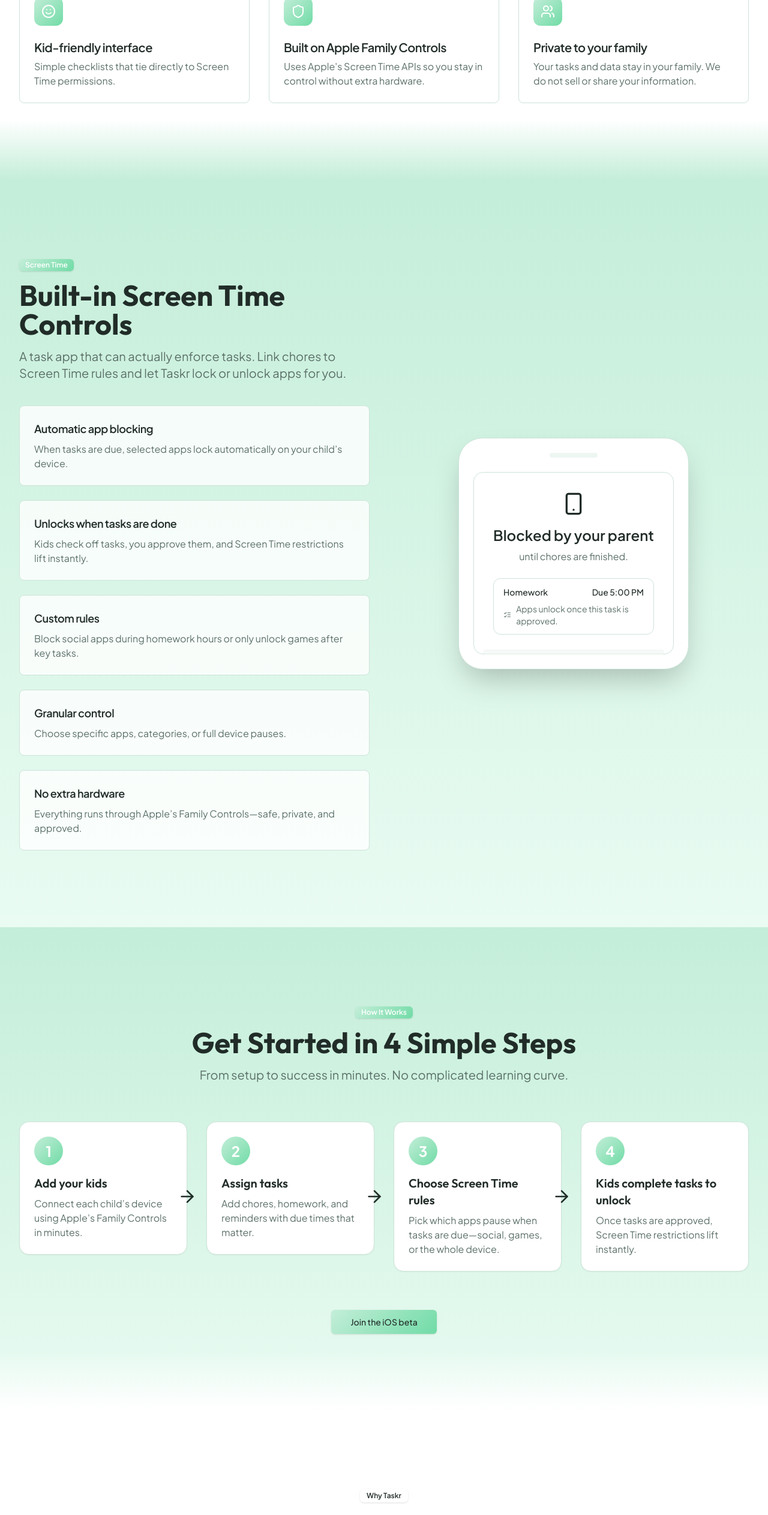
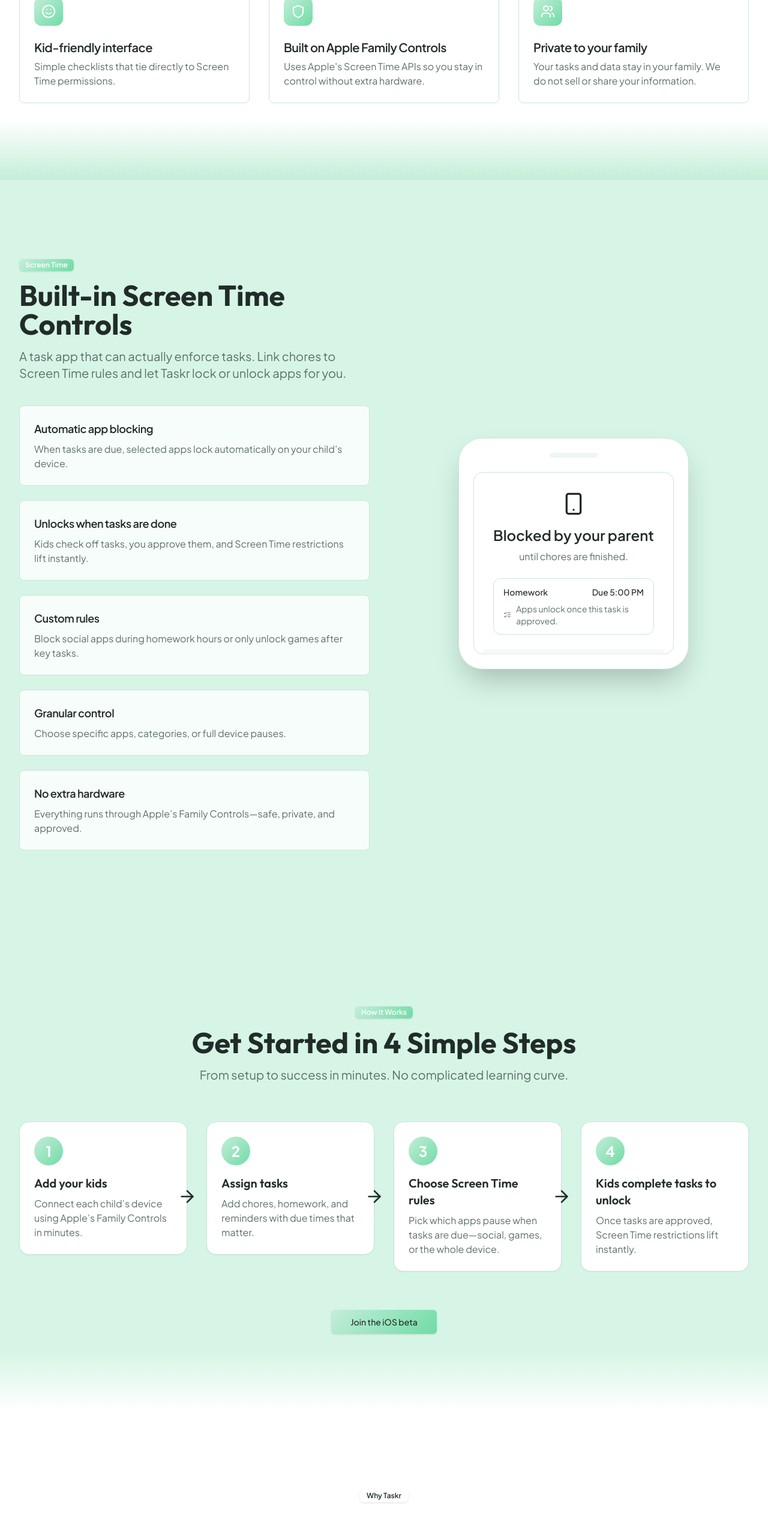
Before and after one commit to johnnywalker100/taskrsite, a Next.js app: page / in a window 1280 px wide. Shown: the part 1496-4022 px from the top of the page at 60% size. Built offline with nearby package versions, Linux system fonts and the light colour scheme.

Commit message:
Fix Screen Time and How It Works sections - use solid mint to eliminate seam

```diff
--- a/src/pages/index.tsx
+++ b/src/pages/index.tsx
@@ -268,7 +268,7 @@ export default function Home() {
         </div>
       </section>
 
-      <section id="screen-time" className="py-20 lg:py-32 gradient-mint-soft">
+      <section id="screen-time" className="py-20 lg:py-32 bg-mint-solid">
         <div className="max-w-7xl mx-auto px-4 sm:px-6 lg:px-8">
           <div className="grid lg:grid-cols-2 gap-12 items-center">
             <div>
@@ -317,7 +317,7 @@ export default function Home() {
         </div>
       </section>
 
-      <section id="how-it-works" className="py-20 lg:py-32 gradient-mint-soft fade-to-white">
+      <section id="how-it-works" className="py-20 lg:py-32 bg-mint-solid fade-to-white">
         <div className="max-w-7xl mx-auto px-4 sm:px-6 lg:px-8">
           <div className="text-center mb-16">
             <Badge className="mb-4 gradient-mint border-0 text-white">How It Works</Badge>
--- a/src/styles/globals.css
+++ b/src/styles/globals.css
@@ -85,6 +85,11 @@
     background: linear-gradient(180deg, hsl(var(--mint-light)) 0%, hsl(150 70% 95%) 100%);
   }
 
+  /* Solid mint for consecutive mint sections */
+  .bg-mint-solid {
+    background: hsl(150 60% 90%);
+  }
+
   .text-balance {
     text-wrap: balance;
   }
```
